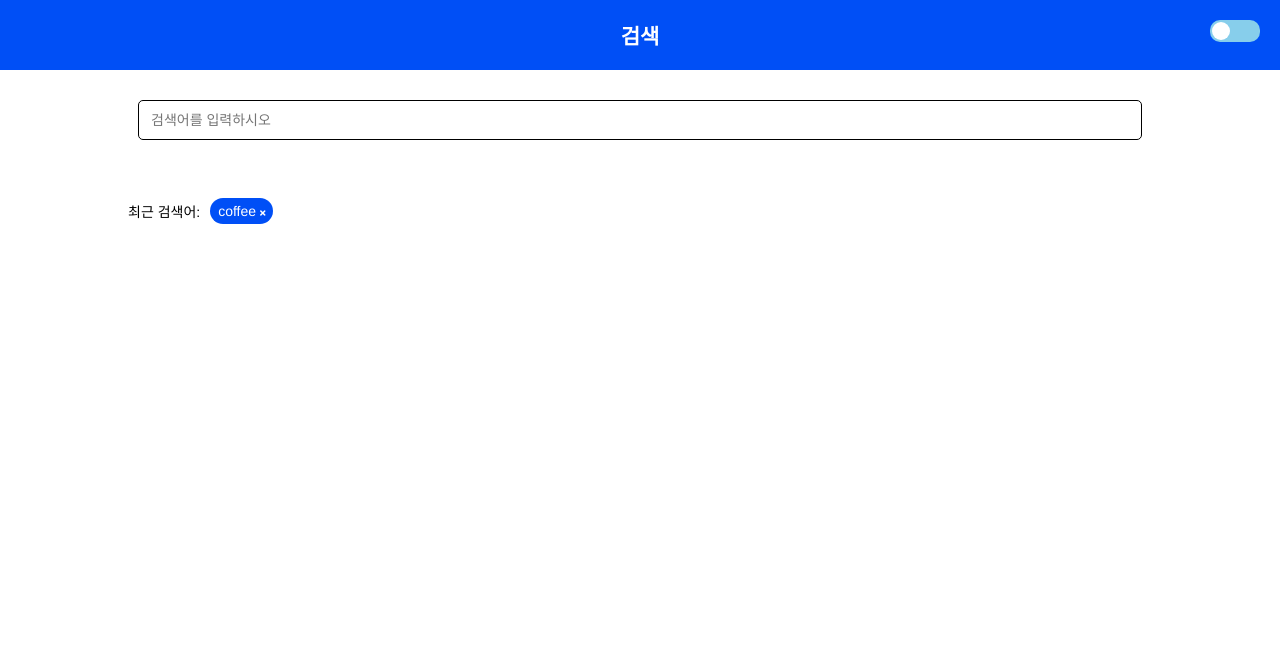
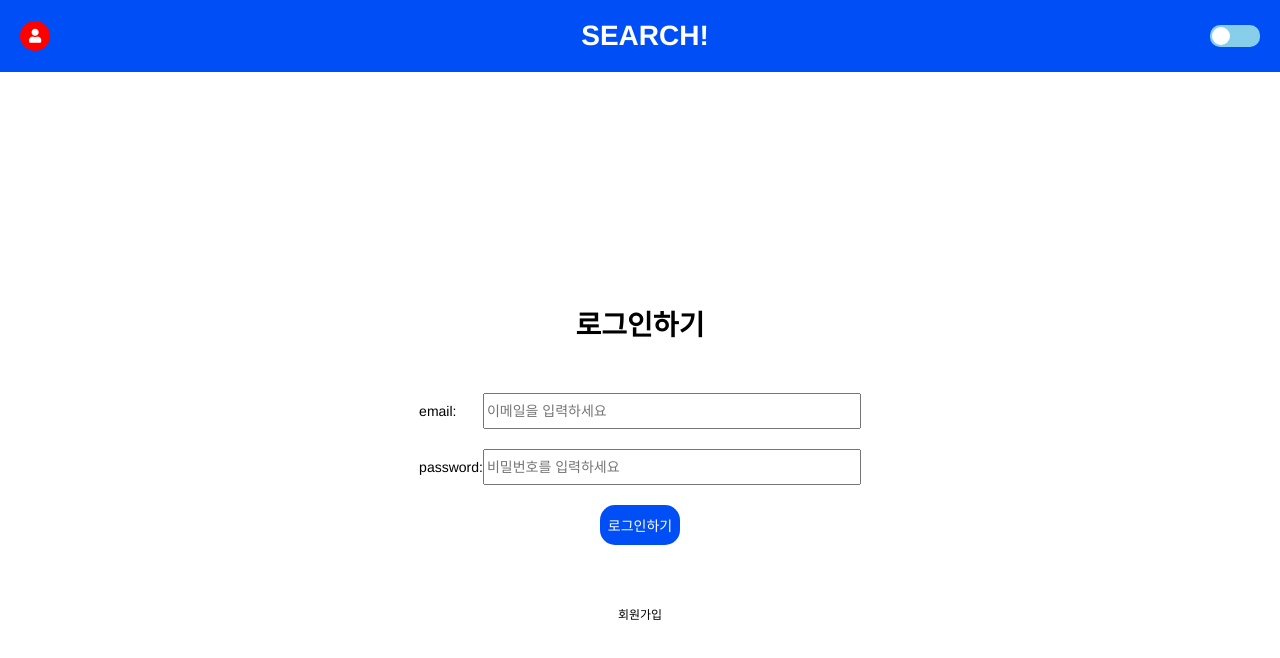
Before and after one commit to tlatmdxo123/Search-Photo-App, a website with bundled scripts: page index.html in a window 1280 px wide. Built offline with nearby package versions, Linux system fonts and the light colour scheme; no server answers.

Commit message:
로그인 기능  및 유저 정보 뷰  추가

```diff
--- a/css/style.css
+++ b/css/style.css
@@ -1,38 +1,127 @@
-.body{
+.body {
   position: relative;
 }
+
+.login-container {
+  width: 600px;
+  height: 100vh;
+  margin: 0 auto;
+  display: none;
+  flex-direction: column;
+  justify-content: center;
+  align-items: center;
+}
+
+.login-title {
+  margin-bottom: 50px;
+}
+
+.login {
+  display: flex;
+  flex-direction: column;
+  align-items: center;
+}
+.login .input-list {
+  width: 100%;
+  display: flex;
+  justify-content: space-between;
+  align-items: center;
+  margin-bottom: 20px;
+}
+.login input {
+  width: 370px;
+  height: 30px;
+}
+
+.login .login-btn {
+  width: 80px;
+  height: 40px;
+  background: #004ff6;
+  color: white;
+  border-radius: 15px;
+  margin: 0 auto;
+  margin-bottom: 60px;
+}
+.login .change-link {
+  font-size: 12px;
+}
+.login .check-msssage {
+  color: #004ff6;
+  font-size: 18px;
+  margin-top: 20px;
+}
+
 .container {
   width: 80%;
   min-width: 300px;
   margin: 0 auto;
 }
 
-.title {
+/* header */
+.header {
   text-align: center;
   padding: 20px 0;
   background: #004ff6;
   color: white;
+  display: flex;
+  justify-content: space-between;
+  align-items: center;
+  padding: 20px 20px;
+}
+.info-btn a {
+  display: block;
+  width: 30px;
+  height: 30px;
+  background: red;
+  border-radius: 50%;
+  text-align: center;
+  line-height: 30px;
+}
+.title {
+  margin-left: 30px;
+}
+/* Dark Mode */
+.darkmode-wrap .darkModeBox {
+  position: relative;
+  display: block;
+  width: 50px;
+  height: 22px;
+  background: skyblue;
+  border-radius: 10px;
+  cursor: pointer;
+}
+.darkmode-wrap .darkModeBox .round {
+  position: absolute;
+  left: 2px;
+  top: 50%;
+  transform: translate(0, -50%);
+  width: 18px;
+  height: 18px;
+  background: white;
+  border-radius: 50%;
+  transition: all 0.3s ease-in-out;
+}
+.darkToggle {
+  display: none;
 }
 
 .search-form {
-
   box-sizing: border-box;
   width: 100%;
   padding: 10px;
   border-radius: 5px;
   margin-top: 20px;
 }
-.search{
-  display:flex;
+.search {
+  display: flex;
   justify-content: space-between;
   background: white;
-  border:1px solid black;
+  border: 1px solid black;
   padding: 10px;
   border-radius: 5px;
 }
 
 .search-input {
-
   border: none;
   width: 60%;
 }
@@ -47,27 +136,24 @@
 }
 
 /* filter */
-.filter-wrap{
+.filter-wrap {
   margin-top: 10px;
   display: flex;
-  justify-content:flex-end;
+  justify-content: flex-end;
 }
-.filter-wrap .filter_label{
+.filter-wrap .filter_label {
   margin-right: 30px;
 }
-.filter-wrap select{
-  display:block;
+.filter-wrap select {
+  display: block;
   margin-right: 20px;
   background: none;
   color: white;
-  border:none;
-
+  border: none;
 }
-.filter-wrap select:last-child{
+.filter-wrap select:last-child {
   margin-right: 0;
 }
-
-
 
 .content {
   margin-top: 20px;
@@ -192,50 +278,14 @@ body.active {
   }
 }
 
-/* Dark Mode */
-.darkmode-wrap{
-  position: absolute;
-  right: 20px;
-  top: 20px;
+body.dark {
+  background: #16212b;
+  color: white;
+  transition: background 0.3s ease-in;
 }
-.darkmode-wrap .darkModeBox{
-  position: relative;
-  display: block;
-  width: 50px;
-  height: 22px;
-  background: skyblue;
-  border-radius: 10px;
-  cursor: pointer;
-}
-.darkmode-wrap .darkModeBox .round{
-  position: absolute;
-  left: 2px;
-  top: 50%;
-  transform: translate(0,-50%);
-  width: 18px;
-  height: 18px;
-  background: white;
-  border-radius: 50%;
-  transition: all .3s ease-in-out;
-
-
-}
-.darkToggle{
-  display: none;
-}
-
-body.dark{
-  background: #16212B;
-  color: white;
-  transition: background .3s ease-in;
-}
-body.dark .darkmode-wrap .darkModeBox{
+body.dark .darkmode-wrap .darkModeBox {
   background: orange;
 }
-
-
-
-
 
 @media (max-width: 780px) {
   .result_wrap {
--- a/index.html
+++ b/index.html
@@ -10,12 +10,34 @@
     <link rel="stylesheet" href="https://pro.fontawesome.com/releases/v5.10.0/css/all.css" integrity="sha384-AYmEC3Yw5cVb3ZcuHtOA93w35dYTsvhLPVnYs9eStHfGJvOvKxVfELGroGkvsg+p" crossorigin="anonymous" />
 </head>
 <body>
-    <div>
-        <header>
-            <h2 class="title">검색</h2>
+    <div class='wrap'>
+        <header class='header'>
+            <div class="info-btn"><a href="#"><i class="fas fa-user"></i></a></div>
+            <h1 class="title">SEARCH!</h2>
+            <div id="darkmode-wrap" class='darkmode-wrap'></div>
         </header>
         <main>
-            <div class="container">
+            <div id="user-info" class='user-info'>
+
+            </div>
+            <div id='login-container' class='login-container'>
+                <h1 class='login-title'>로그인하기</h1>
+                <form class='login'>
+                    <div class="input-list">
+                        <label for="email">email:</label>
+                        <input id='email' type="text" name="email" placeholder='이메일을 입력하세요'>
+                    </div>
+                    <div class="input-list">
+                        <label for="password">password:</label>
+                        <input id='password' type="password" name="password" placeholder='비밀번호를 입력하세요'>
+                    </div>
+                    <button class='login-btn'>로그인하기</button>
+                    <a class='change-link' href="#">회원가입</a>
+                    <p class='check-msssage'></p>
+
+                </form>
+            </div>
+            <div id='main' style='display: none' class="container">
                 <form type='submit' class='search-form'>
                     <div class="search">
                         <input class='search-input' type="text" placeholder="검색어를 입력하시오" autofocus>
@@ -50,7 +72,6 @@
                 <div id='search-history' class='search-history'></div>
 
                 <section class='content'>
-                    <div id="darkmode-wrap" class='darkmode-wrap'></div>
                     <div id="search-result"></div>
                     <div id='load-wrap' class='load-wrap'></div>
                     <div id='rendering-trigger'></div>
@@ -60,8 +81,10 @@
         </main>
 
     </div>
-
     <script src="https://unpkg.com/axios/dist/axios.min.js"></script>
+    <script src="https://www.gstatic.com/firebasejs/8.2.10/firebase-app.js"></script>
+    <script src="https://www.gstatic.com/firebasejs/8.2.10/firebase-auth.js"></script>
+    <script src="https://www.gstatic.com/firebasejs/8.2.10/firebase-firestore.js"></script>
     <script type="module" src="./js/main.js"></script>
 </body>
 </html>
--- a/js/api/api.js
+++ b/js/api/api.js
@@ -1,4 +1,4 @@
-import {setCookie,getCookie} from '../util/cookie.js'
+import { setCookie, getCookie } from "../util/cookie.js";
 
 //client_id=YOUR_ACCESS_KEY
 export default class Api {
@@ -7,14 +7,13 @@ export default class Api {
     this.axios = axios.create({
       baseURL: "https://api.unsplash.com/",
     });
-    this.page = 0
-
+    this.page = 0;
   }
 
-  fetchSearchData(query,filter) {
-    this.setPage(query,filter)
+  fetchSearchData(query, filter) {
+    this.setPage(query, filter);
     return this.axios.get("search/photos", {
-      params: { client_id: this.ACCESS_KEY, query,...filter },
+      params: { client_id: this.ACCESS_KEY, query, ...filter },
     });
   }
 
@@ -24,33 +23,28 @@ export default class Api {
     });
   }
 
-  setPage(query,filter){
-    this.page = 0
-    const strFilter = JSON.stringify(filter)
-    setCookie("query",query,{'max-age':3600})
-    setCookie("filter",strFilter,{'max-age':3600})
-
+  setPage(query, filter) {
+    this.page = 0;
+    const strFilter = JSON.stringify(filter);
+    setCookie("query", query, { "max-age": 3600 });
+    setCookie("filter", strFilter, { "max-age": 3600 });
   }
 
-
-  getMoreData(){
-    if(getCookie("query")){
-      const query = getCookie("query")
-      const filter = JSON.parse(getCookie("filter"))
-      this.page+=1
-      console.log('getMoreData',this.page);
+  getMoreData() {
+    if (getCookie("query")) {
+      const query = getCookie("query");
+      const filter = JSON.parse(getCookie("filter"));
+      this.page += 1;
       return this.axios.get("search/photos", {
         params: {
           client_id: this.ACCESS_KEY,
           query,
-          page:this.page,
-          ...filter
+          page: this.page,
+          ...filter,
         },
       });
-    }else{
-      return
+    } else {
+      return;
     }
-
-
   }
 }
--- a/js/controllers/Controller.js
+++ b/js/controllers/Controller.js
@@ -4,10 +4,14 @@ import HistoryView from "../views/HistoryView.js";
 import ModalView from "../views/ModalView.js";
 import LoadingView from "../views/LoadingView.js";
 import DarkModeView from "../views/DarkModeView.js";
+import LoginView from "../views/LoginView.js";
+import HeaderView from "../views/HeaderView.js";
 
 import SearchModel from "../models/SearchModel.js";
 import HistoryModel from "../models/HistoryModel.js";
 import ModalModel from "../models/ModalModel.js";
+
+import { getCookie } from "../util/cookie.js";
 
 const tag = "[Controller]";
 
@@ -15,10 +19,10 @@ export default class Controller {
   constructor() {
     this.formView = new FormView(document.querySelector(".search-form"));
     this.formView
-      .on("@submit", (e) => this.onSubmit(e.detail.input,e.detail.filter))
+      .on("@submit", (e) => this.onSubmit(e.detail.input, e.detail.filter))
       .on("@reset", (e) => this.onReset());
 
-    this.loadingView = new LoadingView(document.querySelector('#load-wrap'))
+    this.loadingView = new LoadingView(document.querySelector("#load-wrap"));
 
     this.resultView = new ResultView(
       document.querySelector("#search-result")
@@ -33,40 +37,60 @@ export default class Controller {
 
     this.modalView = new ModalView(document.querySelector("#modal-wrap"));
 
-    this.darkModeView = new DarkModeView(document.querySelector('#darkmode-wrap'))
-      .on('@toggle',e => this.toggleDark(e.detail.isDark))
-    const {matches} = window.matchMedia('(prefers-color-scheme:dark)')
-    this.darkModeView.toggleDark(matches)
+    this.darkModeView = new DarkModeView(
+      document.querySelector("#darkmode-wrap")
+    ).on("@toggle", (e) => this.toggleDark(e.detail.isDark));
+
+    this.loginView = new LoginView(document.querySelector("#login-container"))
+      .on("@login", (e) => this.loginUser(e.detail.userData))
+      .on("@signup", (e) => this.signupUser(e.detail.userData));
+
+    firebase.auth().onAuthStateChanged((user) => {
+      if (user) {
+        this.login();
+      } else {
+        this.loginView.showLoginPage();
+      }
+    });
+
+    this.headerView = new HeaderView(
+      document.querySelector("header")
+    ).on("@onClickUser", () => this.onClickUser());
+
+    const { matches } = window.matchMedia("(prefers-color-scheme:dark)");
+    this.darkModeView.toggleDark(matches);
     this.renderView();
-    this.infiniteScroll()
+    this.infiniteScroll();
+
+    this.userInfo = {};
   }
 
   renderView() {
     this.fetchSearchHistory();
   }
 
-  infiniteScroll(){
-    const renderingTrigger = document.querySelector('#rendering-trigger')
-    const observer = new IntersectionObserver(this.getMoreData.bind(this))
-    observer.observe(renderingTrigger)
+  infiniteScroll() {
+    const renderingTrigger = document.querySelector("#rendering-trigger");
+    const observer = new IntersectionObserver(this.getMoreData.bind(this));
+    observer.observe(renderingTrigger);
   }
 
-  getMoreData(){
-
-    SearchModel.fetchMoreData().then(({data}) => {
-      if(data){
-        this.fetchMoreData(data.results)
-        this.loadingView.loading(true)
-      }else{
-        return
-      }
-
-    })
+  getMoreData() {
+    if (getCookie("query")) {
+      SearchModel.fetchMoreData().then(({ data }) => {
+        if (data) {
+          this.fetchMoreData(data.results);
+          this.loadingView.loading(true);
+        } else {
+          return;
+        }
+      });
+    }
   }
 
-  fetchMoreData(data){
-    this.resultView.moreRender(data)
-    this.loadingView.loading(false)
+  fetchMoreData(data) {
+    this.resultView.moreRender(data);
+    this.loadingView.loading(false);
   }
 
   fetchSearchHistory() {
@@ -75,14 +99,14 @@ export default class Controller {
     });
   }
 
-  onSubmit(input,filter) {
-    this.search(input,filter);
+  onSubmit(input, filter) {
+    this.search(input, filter);
   }
 
-  search(input,filter) {
+  search(input, filter) {
     this.formView.setValue(input);
-    this.loadingView.loading(true)
-    SearchModel.list(input,filter).then(({ data }) => {
+    this.loadingView.loading(true);
+    SearchModel.list(input, filter).then(({ data }) => {
       this.onSearchResult(data.results);
     });
     HistoryModel.add(input);
@@ -91,7 +115,7 @@ export default class Controller {
   onSearchResult(data = []) {
     this.historyView.hide();
     this.resultView.render(data);
-    this.loadingView.loading(false)
+    this.loadingView.loading(false);
   }
 
   onReset() {
@@ -115,7 +139,32 @@ export default class Controller {
     });
   }
 
-  toggleDark(isDark){
-    document.querySelector('body').className = isDark ? 'dark' : ''
+  toggleDark(isDark) {
+    document.querySelector("body").className = isDark ? "dark" : "";
+  }
+
+  async loginUser({ email, password }) {
+    try {
+      await firebase.auth().signInWithEmailAndPassword(email, password);
+      this.login();
+    } catch (error) {
+      console.error(error);
+    }
+  }
+
+  async signupUser({ email, password }) {
+    try {
+      await firebase.auth().createUserWithEmailAndPassword(email, password);
+      this.loginView.confirmSignup();
+    } catch (error) {}
+  }
+
+  login() {
+    this.loginView.confirmLogin();
+    document.querySelector("#main").style.display = "block";
+  }
+
+  onClickUser() {
+    debugger;
   }
 }
--- a/js/main.js
+++ b/js/main.js
@@ -1,2 +1,14 @@
 import App from "./App.js";
+var firebaseConfig = {
+  apiKey: "AIzaSyDrJZ8KxVUgpSsVFmOCKJchjrcPYUUWPzs",
+  authDomain: "search-photo-app.firebaseapp.com",
+  projectId: "search-photo-app",
+  storageBucket: "search-photo-app.appspot.com",
+  messagingSenderId: "625014265314",
+  appId: "1:625014265314:web:85682e35b332ef4b3855bb",
+  measurementId: "G-ZWXL5CXG1P",
+};
+
+firebase.initializeApp(firebaseConfig);
+
 new App();
--- /dev/null
+++ b/js/views/HeaderView.js
@@ -0,0 +1,18 @@
+import View from "./View.js";
+
+export default class HeaderView extends View {
+  constructor(el) {
+    super(el);
+    this.userBtn = this.el.querySelector(".info-btn");
+
+    this.bindEvent();
+  }
+
+  bindEvent() {
+    this.userBtn.addEventListener("click", () => this.onClickUser());
+  }
+
+  onClickUser() {
+    this.emit("@onClickUser");
+  }
+}
--- /dev/null
+++ b/js/views/LoginView.js
@@ -0,0 +1,57 @@
+import View from "./View.js";
+
+export default class LoginView extends View {
+  constructor(el) {
+    super(el);
+    this.btn = this.el.querySelector("button");
+    this.change = this.el.querySelector(".change-link");
+    this.message = this.el.querySelector(".check-msssage");
+    this.userInput = Array.from(this.el.querySelectorAll("input"));
+
+    this.mode = "login";
+
+    this.bindEvent();
+  }
+
+  bindEvent() {
+    this.change.addEventListener("click", (e) => {
+      e.preventDefault();
+      this.changeMode(e.target.textContent);
+    });
+
+    this.el.addEventListener("submit", (e) => this.onSubmit(e));
+  }
+
+  changeMode(text) {
+    this.userInput.forEach((input) => (input.value = ""));
+    this.message.textContent = "";
+    this.mode = text === "회원가입" ? "signup" : "login";
+    this.btn.textContent = text === "회원가입" ? "회원가입하기" : "로그인하기";
+    this.change.textContent = text === "회원가입" ? "로그인" : "회원가입";
+    this.el.querySelector("h1").textContent =
+      text === "회원가입" ? "회원가입하기" : "로그인하기";
+  }
+
+  onSubmit(e) {
+    e.preventDefault();
+    const userData = {};
+    this.userInput.forEach((input) => (userData[input.id] = input.value));
+
+    if (this.mode === "login") {
+      this.emit("@login", { userData });
+    } else {
+      this.emit("@signup", { userData });
+    }
+  }
+
+  confirmSignup() {
+    this.message.textContent = "회원가입이 완료되었습니다.";
+  }
+  confirmLogin() {
+    this.hide();
+  }
+
+  showLoginPage() {
+    this.el.style.display = "flex";
+  }
+}
```
Also changed, not shown: package.json (added, +17 -0 lines), 2 other files.
